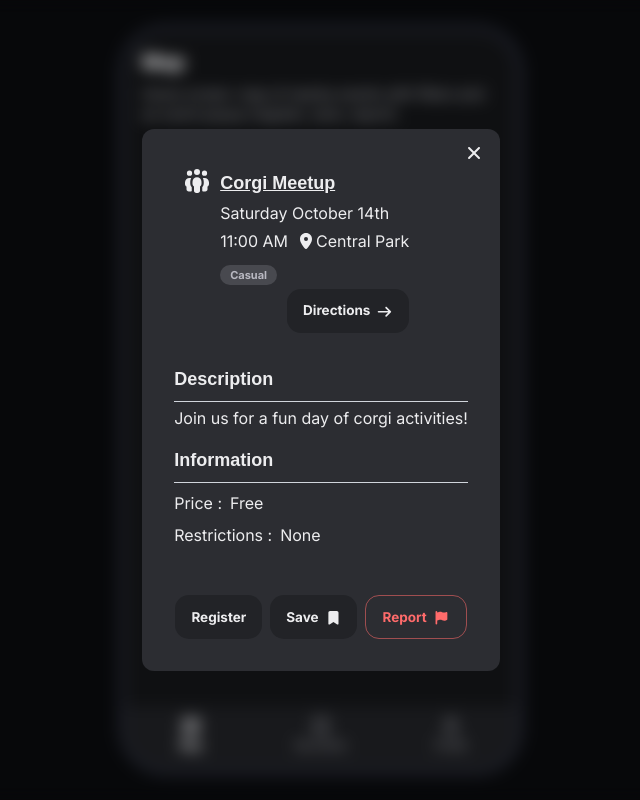
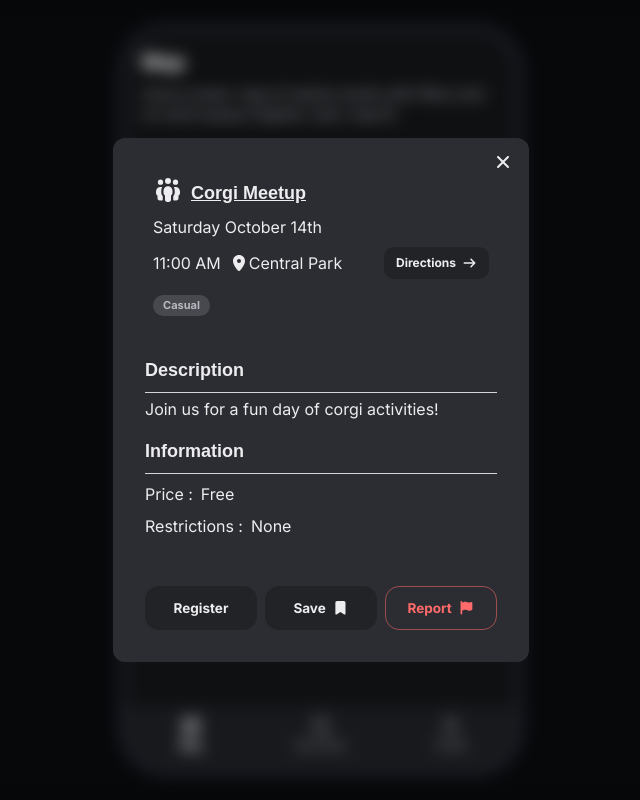
Before and after one commit to jeronperey/slocial, a React (Vite) app: page / in a window 1280 px wide. Shown: the whole page, without its empty margins (319-959 px from the left). Built offline with nearby package versions, Linux system fonts and the light colour scheme; a web font is replaced by a local one.

Commit message:
fix: finalized the event popup to have better ui

```diff
--- a/src/components/events/EventInfo.tsx
+++ b/src/components/events/EventInfo.tsx
@@ -1,6 +1,3 @@
-
-
-
 interface EventInfoProps {
   price?: string;
   restrictions?: string;
@@ -20,8 +17,6 @@ export function EventInfo({ price, restrictions }: EventInfoProps) {
         <h3 className="">Restrictions : </h3>
         {restrictions ? <p>{restrictions}</p> : <p>None</p>}
       </div>
-
-
     </div>
   );
 }
--- a/src/components/events/EventPopup.tsx
+++ b/src/components/events/EventPopup.tsx
@@ -40,7 +40,14 @@ export function EventPopup({
   const [going, setGoing] = useState(false);
   const [saved, setSaved] = useState(false);
   const [reported, setReported] = useState(false);
-  const { registerForEvent, unregisterFromEvent, saveEvent, unsaveEvent, reportEvent, unreportEvent } = useAppStore();
+  const {
+    registerForEvent,
+    unregisterFromEvent,
+    saveEvent,
+    unsaveEvent,
+    reportEvent,
+    unreportEvent,
+  } = useAppStore();
   function handleRegister() {
     if (!going) {
       registerForEvent({
@@ -48,7 +55,7 @@ export function EventPopup({
         categories,
         date,
         time,
-        location
+        location,
       });
     } else {
       unregisterFromEvent(name);
@@ -57,7 +64,7 @@ export function EventPopup({
   }
 
   function handleSave() {
-    if(!saved) {
+    if (!saved) {
       saveEvent({
         name,
         categories,
@@ -72,7 +79,7 @@ export function EventPopup({
   }
 
   function handleReport() {
-    if(!reported) {
+    if (!reported) {
       reportEvent({
         name,
         categories,
@@ -88,14 +95,9 @@ export function EventPopup({
   if (!isOpen) return null;
 
   return (
-    <div
-      className=" slocial-fade-up  fixed z-50 inset-0 backdrop-blur-sm flex items-center flex-col p-4 justify-center"
-
-    >
-
+    <div className=" slocial-fade-up  fixed z-50 inset-0 backdrop-blur-sm flex items-center flex-col p-4 justify-center">
       <div className="flex flex-col gap-4 rounded-xl bg-line p-8 relative">
         <div>
-
           <EventSummary
             name={name}
             date={date}
@@ -110,22 +112,33 @@ export function EventPopup({
             onClick={onClose}
           />
         </div>
+
         <EventCard description={description} />
         <EventInfo price={price} restrictions={restrictions} />
 
         <div className="flex flex-row gap-2 w-full justify-center">
-          <Button onClick={() => handleRegister()} variant={going ? "success" : "secondary"}>
+          <Button
+            className="w-28 justify-center"
+            onClick={() => handleRegister()}
+            variant={going ? "success" : "secondary"}
+          >
             {going ? "Registered" : "Register"}
           </Button>
-          <Button onClick={() => handleSave()} variant={saved ? "success" : "secondary"}>
-
+          <Button
+            className="w-28 justify-center"
+            onClick={() => handleSave()}
+            variant={saved ? "success" : "secondary"}
+          >
             {saved ? "Saved" : "Save"}
-            <FontAwesomeIcon icon={faBookmark}/>
+            <FontAwesomeIcon icon={faBookmark} />
           </Button>
-          <Button onClick={() => handleReport()} variant="danger">
-
+          <Button
+            className="w-28 justify-center"
+            onClick={() => handleReport()}
+            variant="danger"
+          >
             {reported ? "Reported" : "Report"}
-            <FontAwesomeIcon icon={faFlag}/>
+            <FontAwesomeIcon icon={faFlag} />
           </Button>
         </div>
       </div>
--- a/src/components/events/EventSummary.tsx
+++ b/src/components/events/EventSummary.tsx
@@ -5,7 +5,6 @@ import { faArrowRight } from "@fortawesome/free-solid-svg-icons";
 import type { Category } from "../../data/types";
 import { Tag, GoingPill } from "../ui/Tag";
 import { Button } from "../ui/Button";
-
 
 // Event icon + title + date/time + address.
 // TODO: build this component.
@@ -27,15 +26,18 @@ export function EventSummary({
   going,
 }: EventSummaryProps) {
   return (
-    <div className=" p-2 ">
-      <div className="flex flex-row gap-2">
+    <div className=" p-2 w-full">
+      <div className="flex flex-row gap-6 w-full">
+        <div className="flex flex-col gap-2 w-full">
+          <h2 className="font-title underline">
             <FontAwesomeIcon
-          className="w-full h-full text-2xl"
+              className="mr-2 h-10 w-10 text-2xl"
               icon={faPeopleGroup}
             />
-        <div className="flex flex-col gap-1">
-          <h2 className="font-title underline">{name}</h2>
+            {name}
+          </h2>
           <h3>{date}</h3>
+          <div className="flex flex-row w-full justify-between">
             <div className="flex flex-row gap-2 items-center">
               {time && <h3>{time}</h3>}
               <div>
@@ -43,16 +45,18 @@ export function EventSummary({
                 <span>{location}</span>
               </div>
             </div>
-          <div className="flex flex-wrap gap-2 mt-2">
+            <Button size="sm" variant="secondary">
+              Directions
+              <FontAwesomeIcon icon={faArrowRight} />
+            </Button>
+          </div>
+
+          <div className="flex flex-wrap gap-2 mt-2 text-lg">
             {categories.map((category) => (
               <Tag key={category} category={category} />
             ))}
-            {going && <GoingPill />}
           </div>
-          <Button variant="secondary" className="ml-auto w-fit max-w-xs text-xs">
-            Directions
-            <FontAwesomeIcon icon={faArrowRight}/>
-          </Button>
+          <div className="flex w-full justify-end"></div>
         </div>
       </div>
     </div>
--- a/src/index.css
+++ b/src/index.css
@@ -2,7 +2,6 @@
 
 @import "tailwindcss";
 @import "./styles/theme.css";
-
 
 @theme inline {
   --color-bg: var(--bg);
@@ -38,8 +37,8 @@ body {
   -webkit-font-smoothing: antialiased;
 }
 
-@layer base{
-  h2{
+@layer base {
+  h2 {
     @apply font-title text-lg font-bold;
   }
 }
--- a/src/pages/MapPage.tsx
+++ b/src/pages/MapPage.tsx
@@ -15,7 +15,9 @@ export function MapPage() {
       />
       <EventPopup
         isOpen={open}
-        onClose={() => {setOpen(false)}}
+        onClose={() => {
+          setOpen(false);
+        }}
         categories={["casual"]}
         name="Corgi Meetup"
         date="Saturday October 14th"
```
Also changed, not shown: src/store/AppStore.tsx (+8 -17 lines), 1 other file (tests, documents, lock files or other folders). Lines whose indentation alone changed are shown as unchanged.
